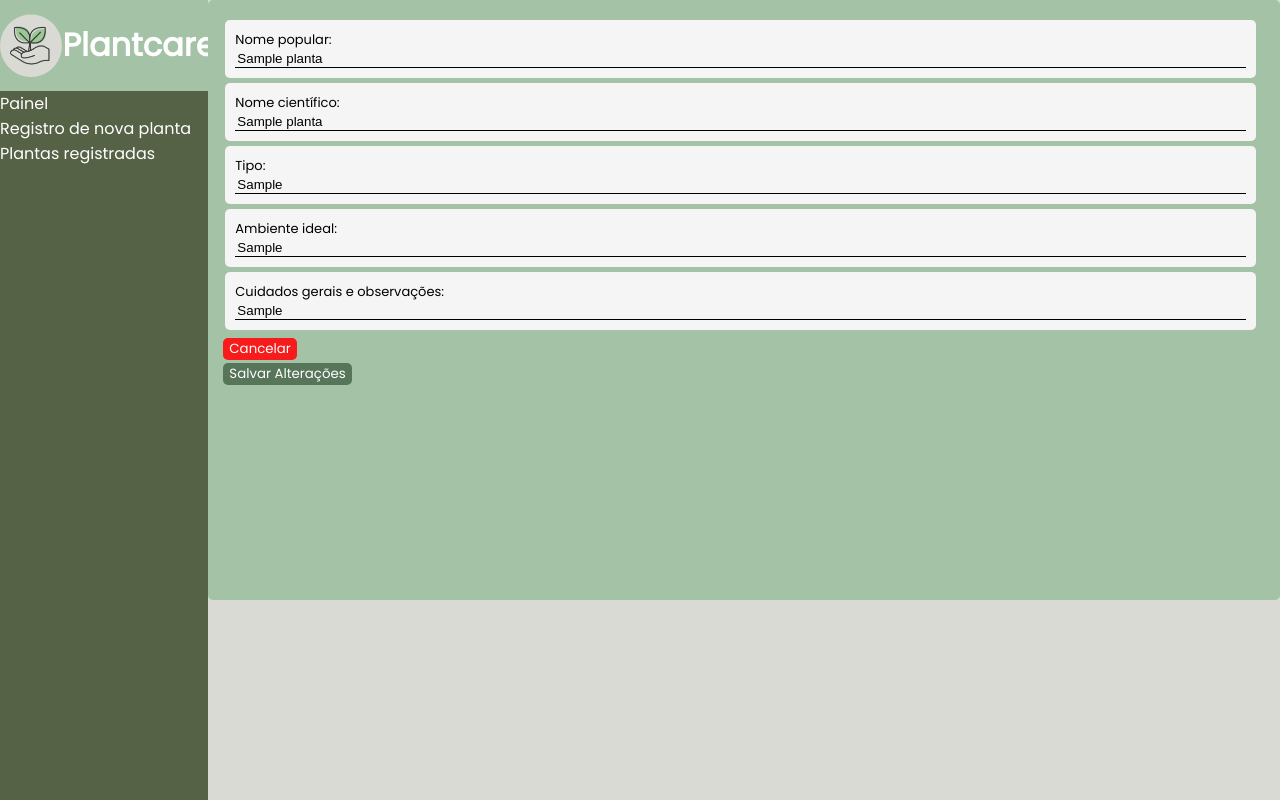
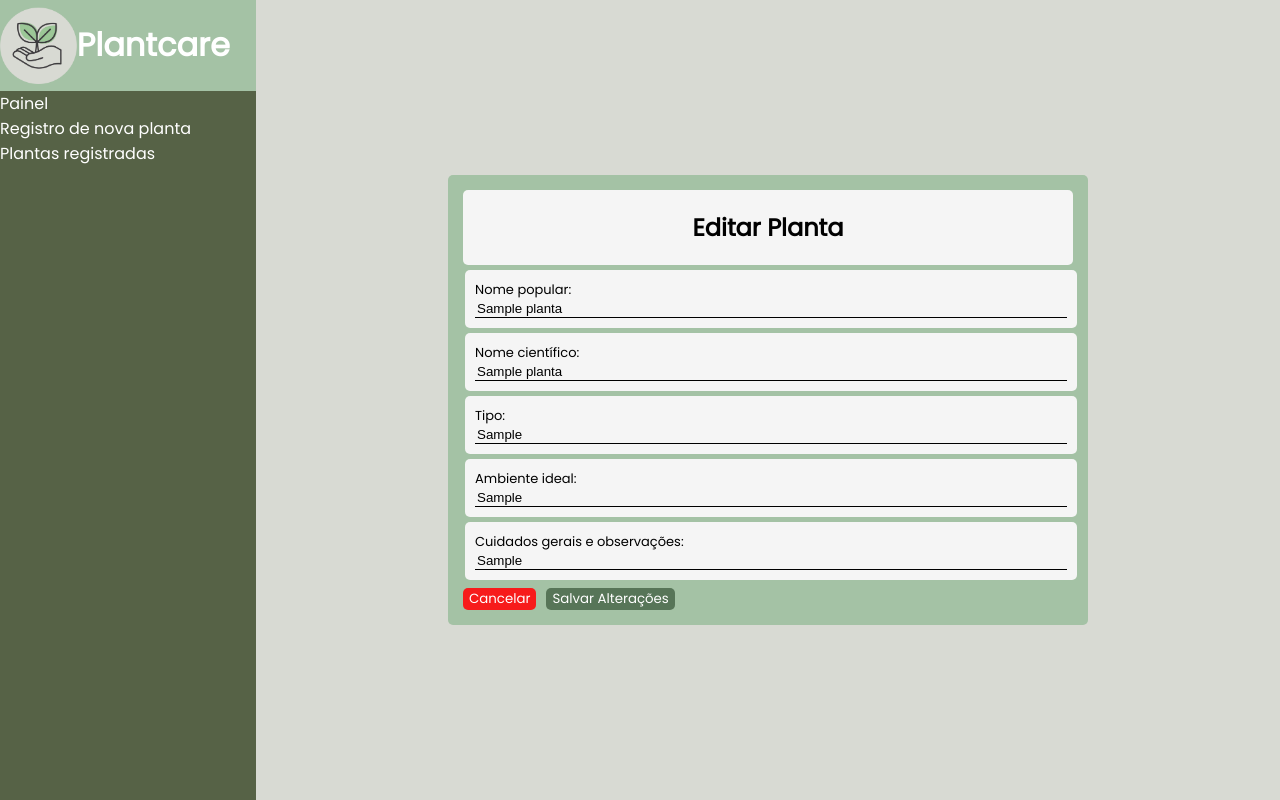
Before and after one commit to V1TOR-P3SSOA/TRABALHO-FINAL, a PHP site: page /codigo/edit_plant.php?id=1 in a window 1280 px wide. Run offline with PHP 8.4, Linux system fonts and the light colour scheme; a user stored in the database is signed in; tables that the repository leaves empty or names only in its code hold one stand-in row (values such as "Sample post").

Commit message:
Ajustes na estrutura do edit

```diff
--- a/codigo/edit_plant.php
+++ b/codigo/edit_plant.php
@@ -20,7 +20,7 @@
         if (!empty($nome) && !empty($nome_cientifico) && !empty($tipo) && !empty($ambiente) && !empty($obs)) {
             $stmt = $conexao->prepare("UPDATE plantas SET popular_name = ?, plant_type = ?, plant_environment = ?, plant_obs	 = ?, scientific_name = ? WHERE id_plant = ?");
             $stmt->execute([$nome, $nome_cientifico, $tipo, $ambiente, $obs, $id]);
-            header("Location: read_plant.php");
+            header("Location: cadastro_planta_form.php");
             exit;
         } else {
             $error = "Preencha todos os campos!";
@@ -62,7 +62,11 @@
 
     </div>
 
+    <div id="conteudo_principal">
         <div id="edit_form">
+            <div id="edit_titulo">
+                <h2>Editar Planta</h2>
+            </div>
             <form method="post">
                 <div class="campo">
                     <label for="nome_planta">Nome popular:</label>
@@ -88,14 +92,19 @@
                     <label for="cuidados_gerais:">Cuidados gerais e observações:</label>
                     <input type="text" id="cuidados_gerais" name="cuidados_gerais" value="<?= htmlspecialchars($planta['plant_obs']) ?>">
                 </div>
-
+                <div id="botoes_acao">
                     <div id="button_cancelar">
-                <button type="button" onclick="window.location.href='read_plant.php'">Cancelar</button>
+                        <button type="button" onclick="window.location.href='cadastro_planta_form.php'">Cancelar</button>
                     </div>
                     <div id="button_salvar">
                         <button type="submit">Salvar Alterações</button>
                     </div>
+                </div>
+
             </form>
+        </div>
+    </div>
+
 
 </body>
 </html>
```
Lines whose indentation alone changed are shown as unchanged.
